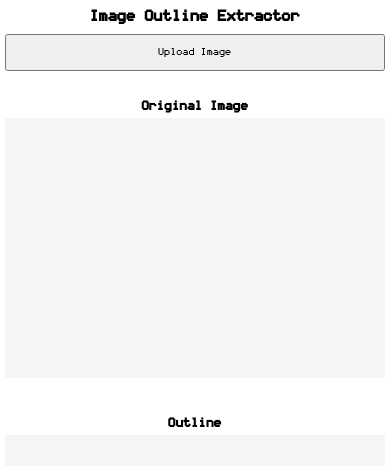
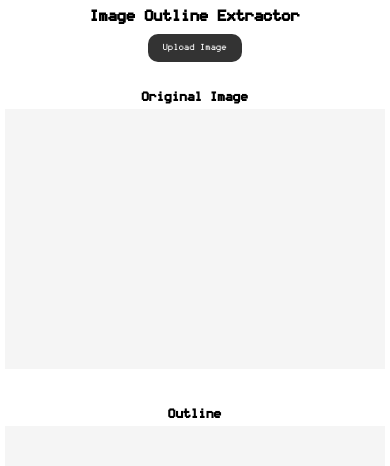
Before and after one commit to verhaxity/ExtractOutline, a plain HTML site: page index.html in a window 390 px wide. Drawn offline with Linux system fonts and the light colour scheme.

Commit message:
Update main.css

```diff
--- a/main.css
+++ b/main.css
@@ -21,6 +21,7 @@ body {
 }
 
 .buttons {
+    border-radius: 10px;
     font-family: 'Coders-crux',sans-serif;
     font-size: clamp(16px, 3vw, 25px);
 }
@@ -36,9 +37,17 @@ body {
 }
 
 #uploadBtn, #resetBtn, #downloadBtn {
-    padding: clamp(8px, 2vw, 10px) clamp(15px, 3vw, 20px);
-    font-size: clamp(14px, 2.5vw, 16px);
-    min-width: 120px;
+    background-color: #333;
+    color: white;
+    border: none;
+    padding: 10px 20px;
+    cursor: pointer;
+    font-family: 'Coders-crux', sans-serif;
+    font-size: 16px;
+}
+
+#uploadBtn:hover, #resetBtn:hover, #downloadBtn:hover {
+    background-color: #444;
 }
 
 .canvas-container {
@@ -97,16 +106,13 @@ canvas {
     }
 
     .button-container {
-        flex-direction: column;
         gap: 8px;
         padding: 5px;
     }
 
     #uploadBtn, #resetBtn, #downloadBtn {
-        width: 100%;
-        max-width: none;
-        padding: 12px;
-        font-size: 16px;
+        padding: 10px 15px;
+        font-size: 14px;
     }
 
     .canvas-label {
```
